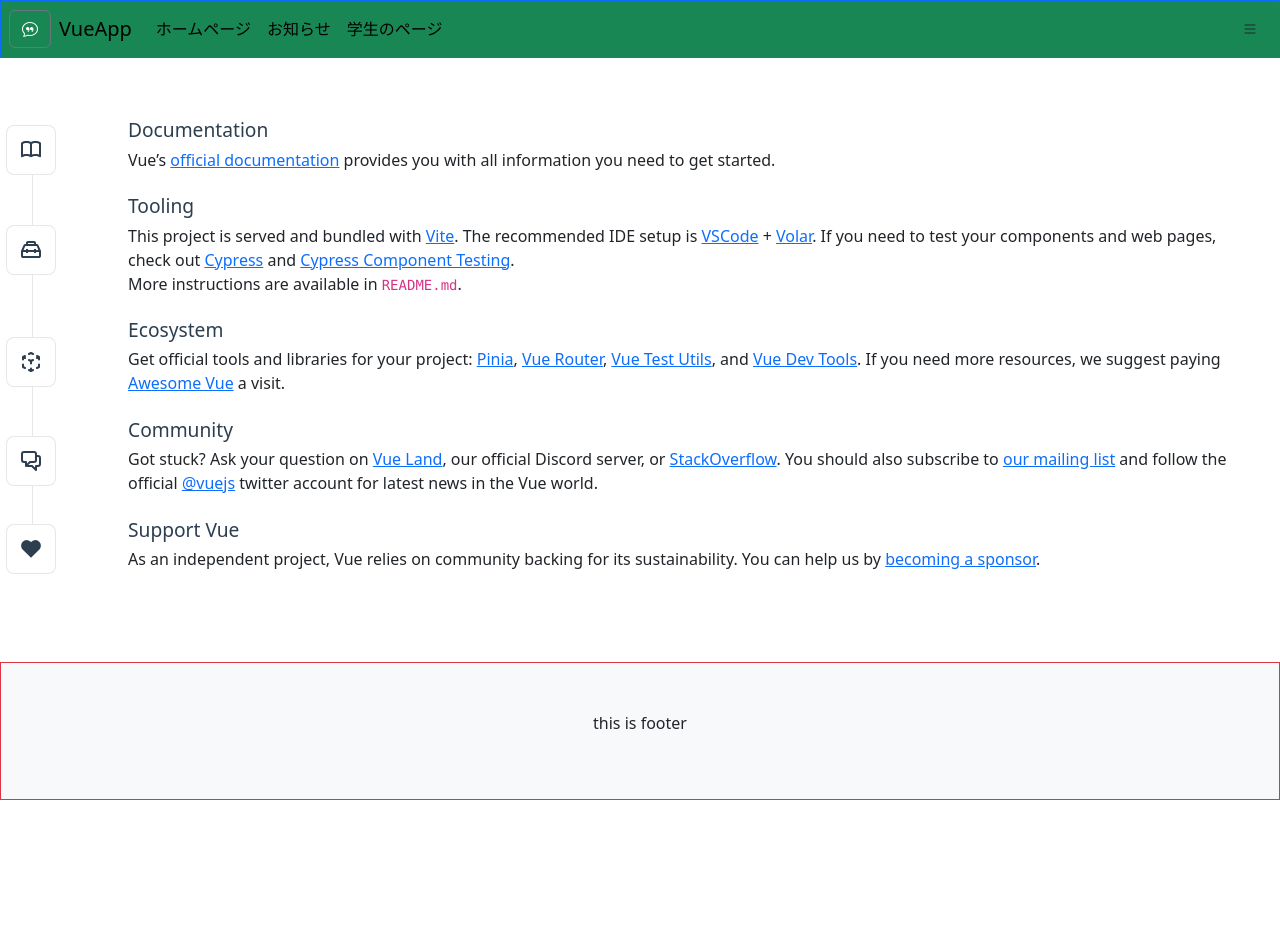
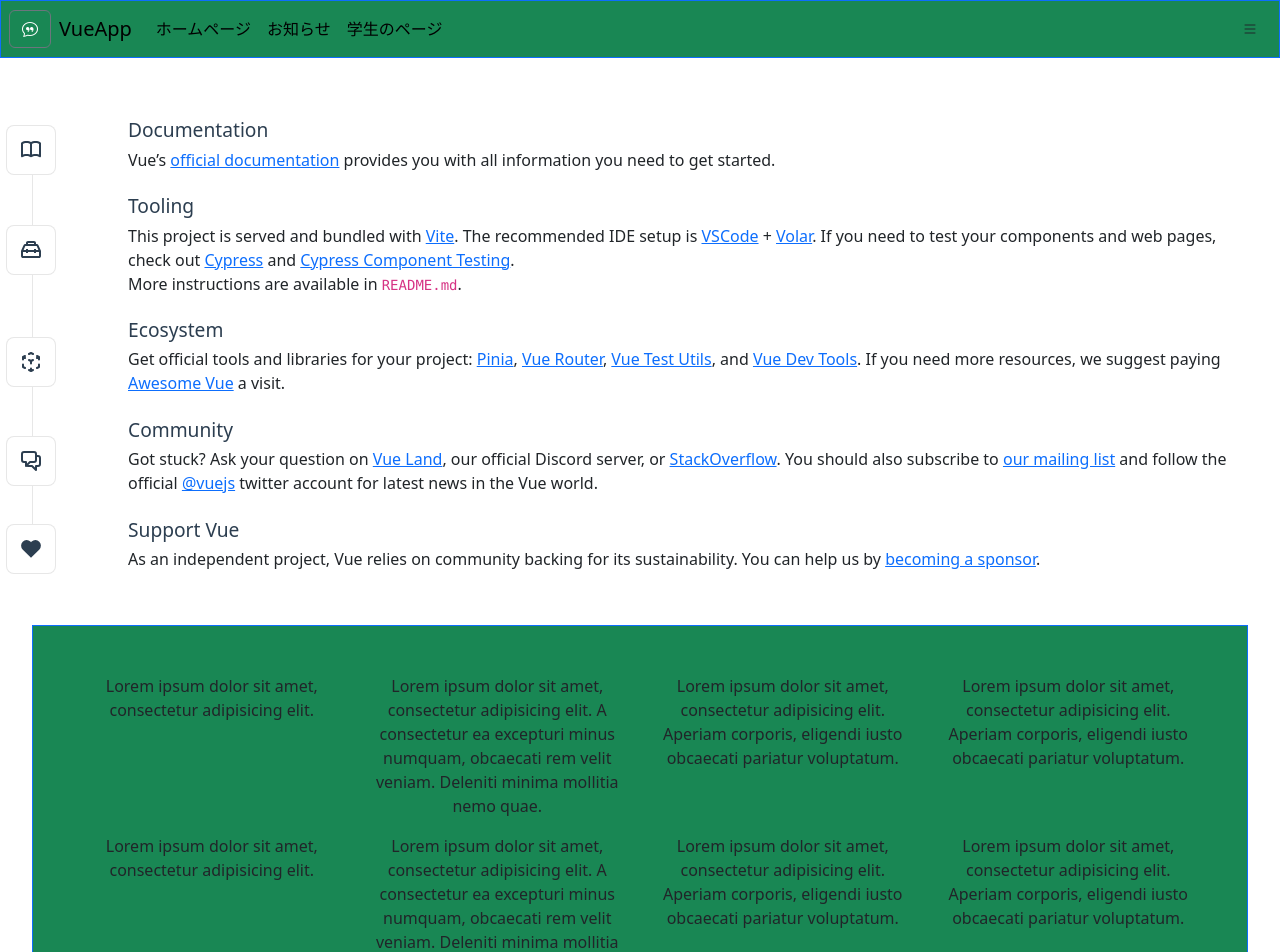
Before and after one commit to damouu/LibraryApp-VUEJS, a Vue app: page / in a window 1280 px wide. Shown: the top 952 px of the page. Built offline with nearby package versions, Linux system fonts and the light colour scheme.

Commit message:
#POLARISDPVUEJS-11 Done Unassigned Fixed Done
Refactor: adds content

adds temporally fake Lorem ipsum content.

```diff
--- a/src/components/Footer.vue
+++ b/src/components/Footer.vue
@@ -1,6 +1,44 @@
 <template>
-  <div class="text-center bg-light p-5 fixed-bottom border border-danger p-2">
-    <p>this is footer</p>
+  <div class="text-center p-5 border border-primary p-2 bg-success w-100">
+    <div class="row">
+      <div class="col">
+        <p>Lorem ipsum dolor sit amet, consectetur adipisicing elit. </p>
+      </div>
+      <div class="col">
+        <p>
+          Lorem ipsum dolor sit amet, consectetur adipisicing elit.
+          A consectetur ea excepturi minus numquam, obcaecati rem
+          velit veniam. Deleniti minima mollitia nemo quae.
+        </p>
+      </div>
+      <div class="col">
+        <p>Lorem ipsum dolor sit amet, consectetur adipisicing elit. Aperiam corporis, eligendi iusto obcaecati pariatur
+          voluptatum.</p>
+      </div>
+      <div class="col">
+        <p>Lorem ipsum dolor sit amet, consectetur adipisicing elit. Aperiam corporis, eligendi iusto obcaecati pariatur
+          voluptatum.</p>
+      </div>
+    </div>
+    <div class="row">
+      <div class="col">
+        <p>Lorem ipsum dolor sit amet, consectetur adipisicing elit. </p>
+      </div>
+      <div class="col">
+        <p>
+          Lorem ipsum dolor sit amet, consectetur adipisicing elit.
+          A consectetur ea excepturi minus numquam, obcaecati rem
+          velit veniam. Deleniti minima mollitia nemo quae.
+        </p>
+      </div>
+      <div class="col">
+        <p>Lorem ipsum dolor sit amet, consectetur adipisicing elit. Aperiam corporis, eligendi iusto obcaecati pariatur
+          voluptatum.</p>
+      </div>
+      <div class="col">
+        <p>Lorem ipsum dolor sit amet, consectetur adipisicing elit. Aperiam corporis, eligendi iusto obcaecati pariatur
+          voluptatum.</p>
+      </div>
+    </div>
   </div>
 </template>
-<script setup lang="ts"></script>
```
